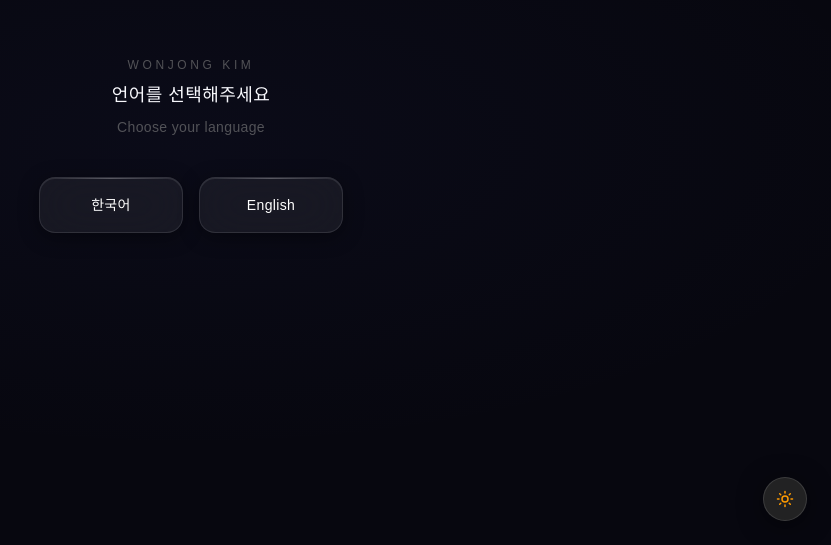
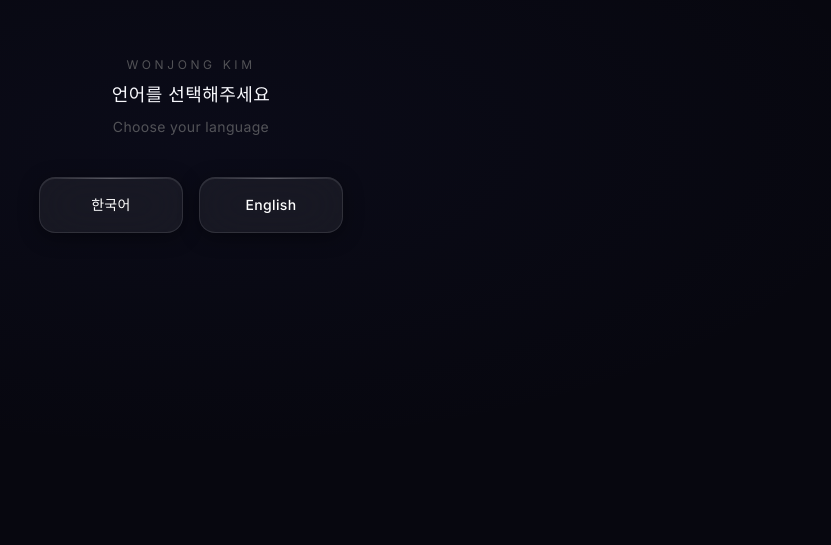
Before and after one commit to wonvom/my-portfolio, a Next.js app: page / in a window 1280 px wide. Shown: the part 255-800 px from the top of the page, without its empty margins (449-1280 px from the left). Built offline with nearby package versions, Linux system fonts and the light colour scheme.

Commit message:
feat: replace Geist with Inter, add editorial CSS variables

```diff
--- a/src/app/globals.css
+++ b/src/app/globals.css
@@ -1,21 +1,43 @@
 @import "tailwindcss";
 
-/* Class-based dark mode for Tailwind v4 */
 @custom-variant dark (&:is(.dark, .dark *));
 
-/* Theme CSS variables */
 :root {
-  --theme-bg: #f5f5f7;
-  --font-sans: var(--font-geist-sans);
-  --font-mono: var(--font-geist-mono);
+  --bg: #f5f5f0;
+  --fg: #111111;
+  --sub: #999999;
+  --muted: #cccccc;
+  --border: #e5e5e0;
+  --card-bg: #ededea;
+  --font-sans: var(--font-inter);
 }
 
 .dark {
-  --theme-bg: #07070f;
+  --bg: #080808;
+  --fg: #ffffff;
+  --sub: #555555;
+  --muted: #333333;
+  --border: #141414;
+  --card-bg: #0e0e0e;
 }
 
 body {
-  font-family: Arial, Helvetica, sans-serif;
+  font-family: var(--font-inter), -apple-system, sans-serif;
+}
+
+/* scroll-snap 컨테이너 */
+.snap-container {
+  height: 100dvh;
+  overflow-y: scroll;
+  scroll-snap-type: y mandatory;
+  scroll-behavior: smooth;
+}
+
+.snap-section {
+  scroll-snap-align: start;
+  min-height: 100dvh;
+  display: flex;
+  flex-direction: column;
 }
 
 /* ─── Syntax highlighting — Light mode (VS Code Light+) ─── */
--- a/src/app/layout.tsx
+++ b/src/app/layout.tsx
@@ -1,19 +1,14 @@
 import type { Metadata } from "next";
-import { Geist, Geist_Mono } from "next/font/google";
+import { Inter } from "next/font/google";
 import Script from "next/script";
 import { ThemeProvider } from "@/providers/ThemeProvider";
 import { CustomCursor } from "@/components/cursor/CustomCursor";
-import { ThemeToggle } from "@/components/ui/ThemeToggle";
 import "./globals.css";
 
-const geistSans = Geist({
-  variable: "--font-geist-sans",
+const inter = Inter({
+  variable: "--font-inter",
   subsets: ["latin"],
-});
-
-const geistMono = Geist_Mono({
-  variable: "--font-geist-mono",
-  subsets: ["latin"],
+  weight: ["400", "500", "700", "900"],
 });
 
 export const metadata: Metadata = {
@@ -29,11 +24,11 @@ export default function RootLayout({
   return (
     <html
       lang="ko"
-      className={`${geistSans.variable} ${geistMono.variable} h-full antialiased dark`}
+      className={`${inter.variable} h-full antialiased dark`}
       suppressHydrationWarning
     >
       <head />
-      <body className="min-h-full bg-[#f5f5f7] dark:bg-[#07070f] text-neutral-900 dark:text-white transition-colors duration-300">
+      <body className="min-h-full bg-[var(--bg)] text-[var(--fg)] transition-colors duration-300">
         <Script
           id="theme-init"
           strategy="beforeInteractive"
@@ -44,7 +39,6 @@ export default function RootLayout({
         <ThemeProvider>
           <CustomCursor />
           {children}
-          <ThemeToggle />
         </ThemeProvider>
       </body>
     </html>
```
